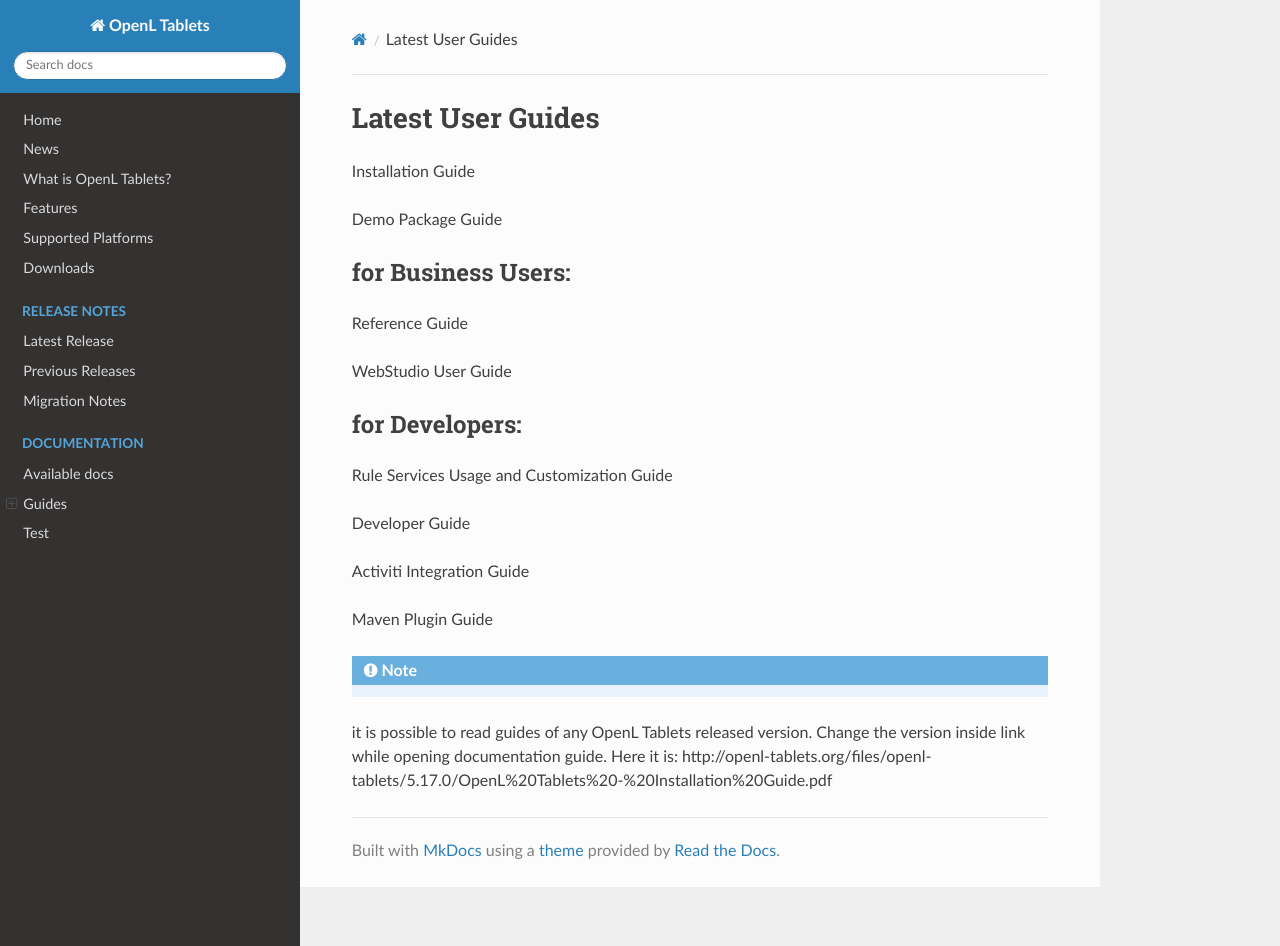
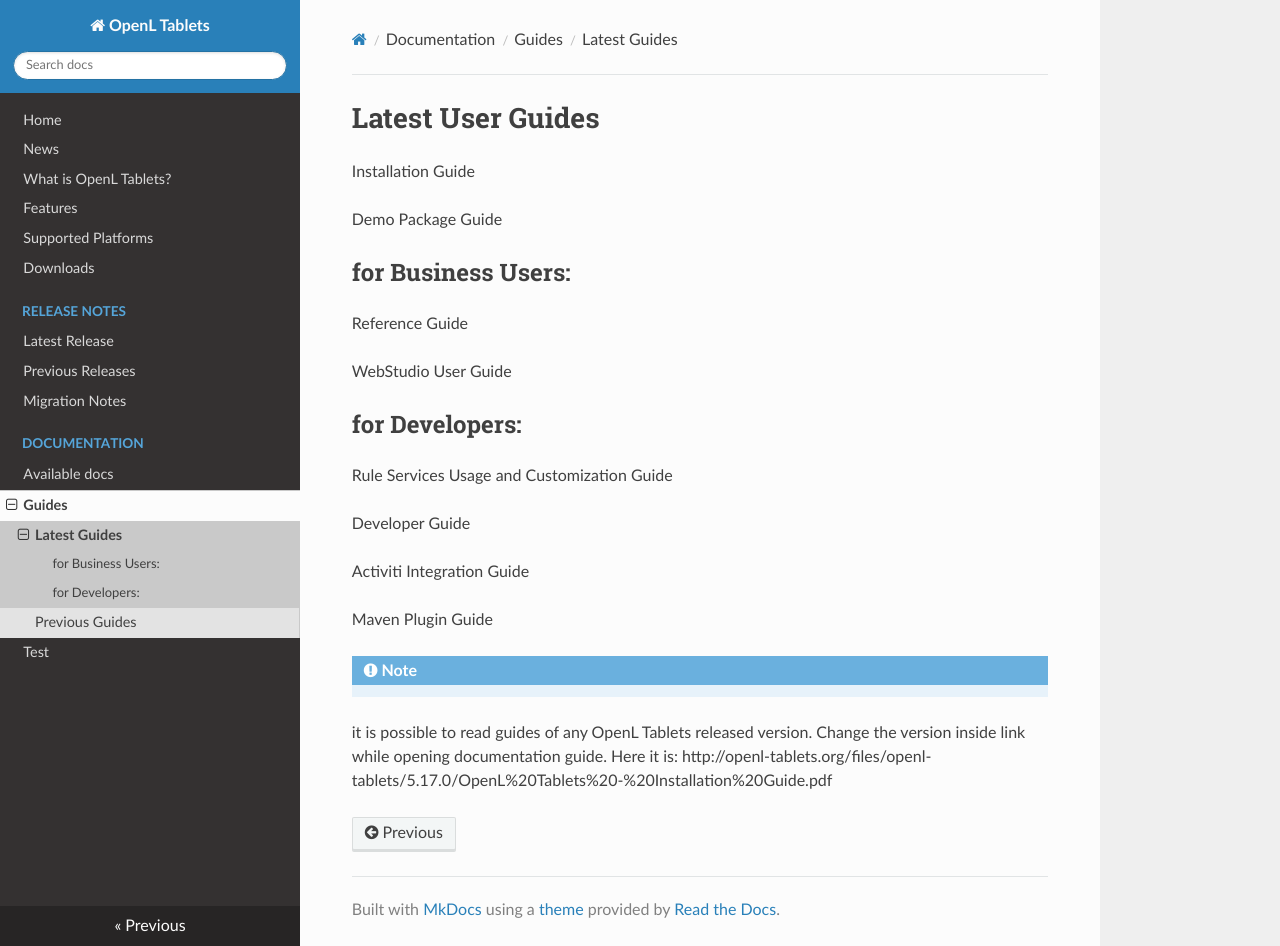
Before and after one commit to WWmonster/MarkdownTest, an MkDocs documentation site: the page built from docs/guides/latest_guides.md, in a window 1280 px wide and 946 px high. Built offline with MkDocs 1.6.1, drawn with Linux system fonts in a browser that asks for light colours; nearby versions of some CDN libraries.

Commit message:
Update mkdocs.yml

```diff
--- a/mkdocs.yml
+++ b/mkdocs.yml
@@ -14,7 +14,7 @@ nav:
     - Documentation:
         - Available docs: documentation.md
         - Guides:
-            - Installation Guide: guides/installation_guide.md
+            - Latest Guides: guides/latest_guides.md
             - Previous Guides: guides/previous_guides.md
     - Test: 'test/test01.md'
 theme: readthedocs
```
